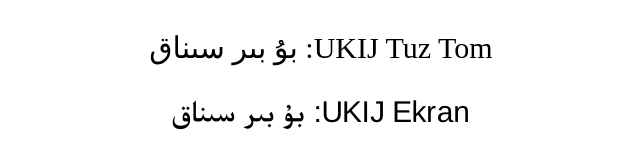
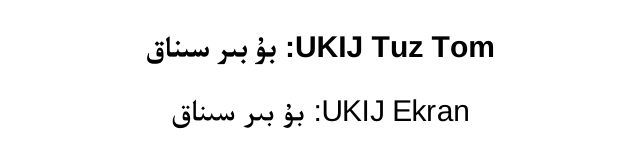
Before and after one commit to kalbim/ug_eot, a plain HTML site: page demo.html in a window 1280 px wide. Shown: the whole page, without its empty margins (319-959 px from the left). Drawn offline with Linux system fonts and the light colour scheme; files that its build step writes are made by us from their sources; files whose address does not match are found by name.

Commit message:
修复bug

```diff
--- a/demo.html
+++ b/demo.html
@@ -4,7 +4,7 @@
     <meta charset="UTF-8">
     <title>ug_eot Demo</title>
     <link rel="stylesheet" href="UKIJEkran/eot.min.css">
-    <link rel="stylesheet" href="UKIJ_Tuz_Tom/eot.min.css">
+    <link rel="stylesheet" href="UKIJTuzTom/eot.min.css">
     <link rel="stylesheet" href="common/style.css">
 </head>
 <body>
```
